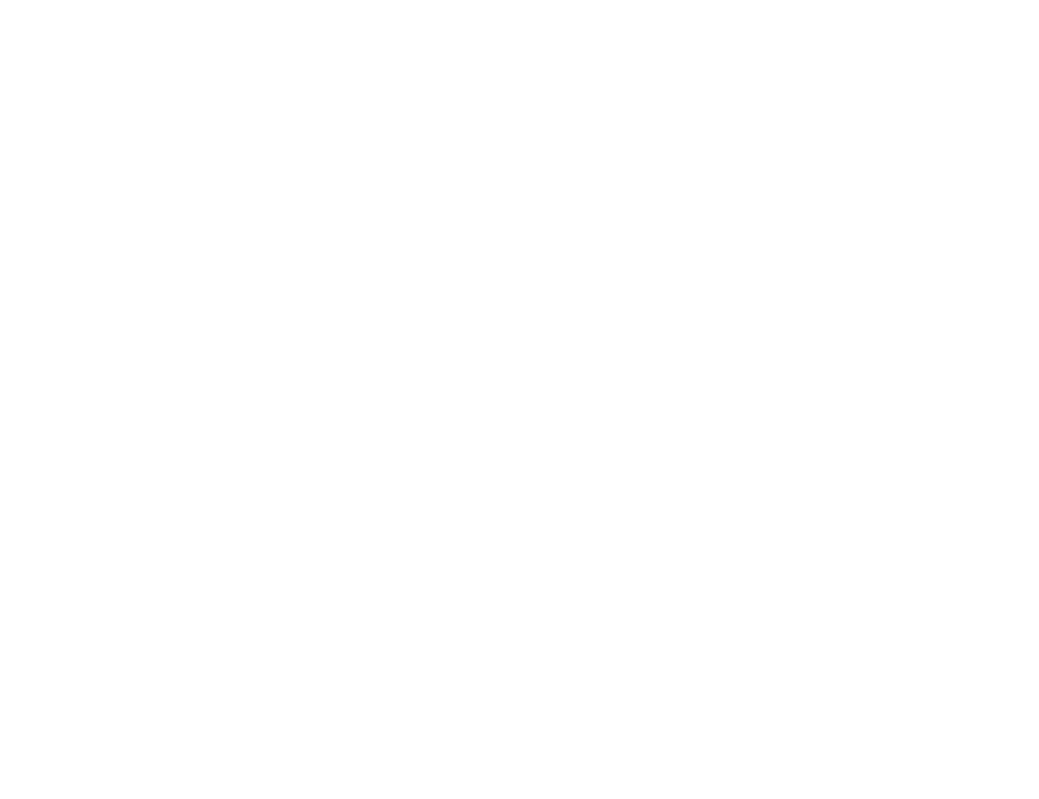
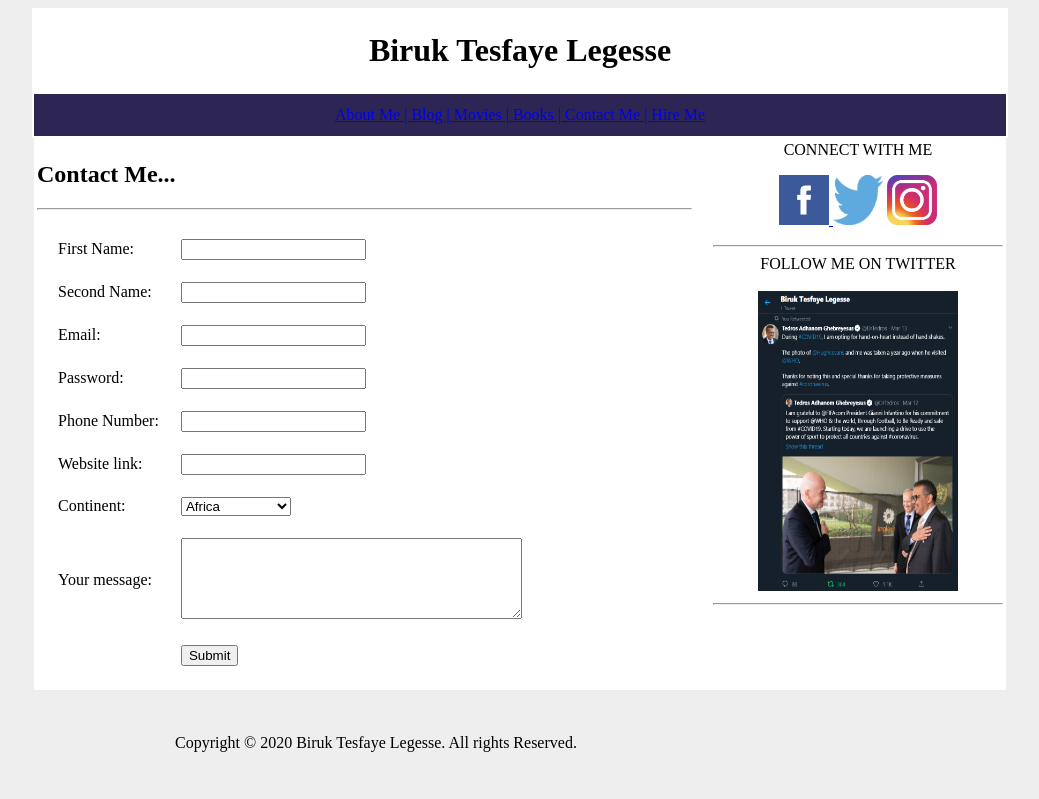
Before and after one commit to Biruk-Tesfaye-Legesse-IT/Personal-Web, a plain HTML site: page contact.html in a window 1280 px wide. Shown: the whole page, without its empty margins (120-1159 px from the left). Drawn offline with Linux system fonts and the light colour scheme.

Commit message:
Contact page and other ammendments made.

```diff
--- a/contact.html
+++ b/contact.html
@@ -0,0 +1,120 @@
+<!DOCTYPE html>
+<html lang="en">
+<head>
+    <meta charset="UTF-8">
+    <meta name="viewport" content="width=device-width, initial-scale=1.0">
+    <title>Biruk Tesfaye Legesse</title>
+</head>
+<body bgcolor="#eee">
+
+    <table  bgcolor="white" align="center">
+
+        <tr><td width="970px" align="center"><h1>Biruk Tesfaye Legesse</h1></td></tr>
+            <tr bgcolor="#2d2654">
+                <td align="center" height="40px">
+                <a href="index.html" target="_blank">About Me | </a>
+                <a href="blog.html">Blog | </a>
+                <a href="movies.html">Movies | </a>
+                <a href="books.html">Books | </a>
+                <a href="contact.html">Contact Me | </a>
+                <a href="hire.html">Hire Me</a></td></tr>
+        </table>
+        <table bgcolor="white" align="center" >
+            <tr>
+            <td width="655px" valign="top">
+                <h2>Contact Me...</h2>
+                <hr>
+                <table cellspacing="20">
+                    <tr>
+                    <form method="POST" action="mailto:birukdon16@gmail.com" enctype="utf-8">
+                    <td><label for=Fname>First Name: </label> </td>
+                    <td><input type="text" id="Fname" name="fName" minlength="2" size="20"
+                    pattern="[A-Za-z]+"  required title="Only letters with no space"></td>
+                    </tr>
+
+                    <tr>
+                        <td><label for=sName>Second Name: </label></td>
+                        <td><input type="text" id="sName" name="sName" minlength="2" size="20"
+                            pattern="[A-Za-z]+"  required title="Only letters with no space"></td>
+                        </tr>
+
+                    <tr>
+                        <td><label for=email>Email: </label></td>
+                        <td><input type="email" id="email" name="email"></td>
+                        </tr>
+
+                        <tr>
+                            <td><label for=pass>Password: </label></td>
+                            <td><input type=<input type="password" id="pass" name="pass"
+
+                                pattern="[A-Za-z0-9]+" title="Only letters and numbers">
+                            </td>
+                            </tr>
+
+                            <tr>
+                                <td><label for=tel>Phone Number: </label></td>
+                                <td><input type="tel" id="tel" name="tel" pattern="[0-9]+" title="Only numbers">
+
+
+                                </td>
+                                </tr>
+
+                                <tr>
+                                    <td><label for=url>Website link: </label></td>
+                                    <td><input type="url" id="url" name="url">
+                                    </td>
+                                </tr>
+
+
+
+                        <tr> <td> Continent:</td>
+                            <td> <select name="country" id="">
+                            <option value="af">Africa</option>
+                            <option value="am">America</option>
+                            <option value="eu">Europe</option>
+                            <option value="eu">Asia</option>
+                            <option value="eu">North America</option>
+                            <option value="eu">South America</option>
+                            <option value="eu">Australia</option>
+                        </select></td></tr>
+
+
+                        <tr><td> Your message: </td>
+                       <td><textarea name="comment" id="" cols="40" rows="5"></textarea></td></tr>
+                        <tr><td></td><td align="left"><input type="submit" value="Submit"></td></tr>
+
+                    </form>
+                </table>
+
+
+            </td>
+
+            <td width="13px"></td>
+
+
+
+            <td align="center" width="290px" valign="top">
+                CONNECT WITH ME
+            <p><a class="social" href="https://www.facebook.com/"><img src="./assets/images/Facebook.jpg" width="50" height="50">
+            <a class="social" href="https://twitter.com/login?lang=en"><img src="./assets/images/Twitter.png" width="50" height="50"></a>
+            <a class="social" href="https://www.instagram.com/"><img src="./assets/images/Instagram.jpg" width="50" height="50"></a> </p>
+            <hr>
+            FOLLOW ME ON TWITTER <br><br>
+            <img height="300px" width="200px" src="./assets/images/tweet.png" alt="">
+            <hr>
+            </td>
+
+
+            </tr>
+
+        </table>
+        <table>
+            <tr>
+                <td align="center" valign="center" width="970px" height="100px">Copyright © 2020 Biruk Tesfaye Legesse. All rights Reserved.</td>
+            </tr>
+        </table>
+
+
+
+</body>
+</html>
```
Also changed, not shown: blog.html (+56 -0 lines), books.html (+56 -0 lines), hire.html (+57 -0 lines), index.html (+13 -5 lines), movies.html (+57 -0 lines), assets/images/Facebook.jpg (added), assets/images/Instagram.jpg (added), assets/images/Photo.jpg (added), assets/images/Twitter.png (added), assets/images/tweet.png (added).
